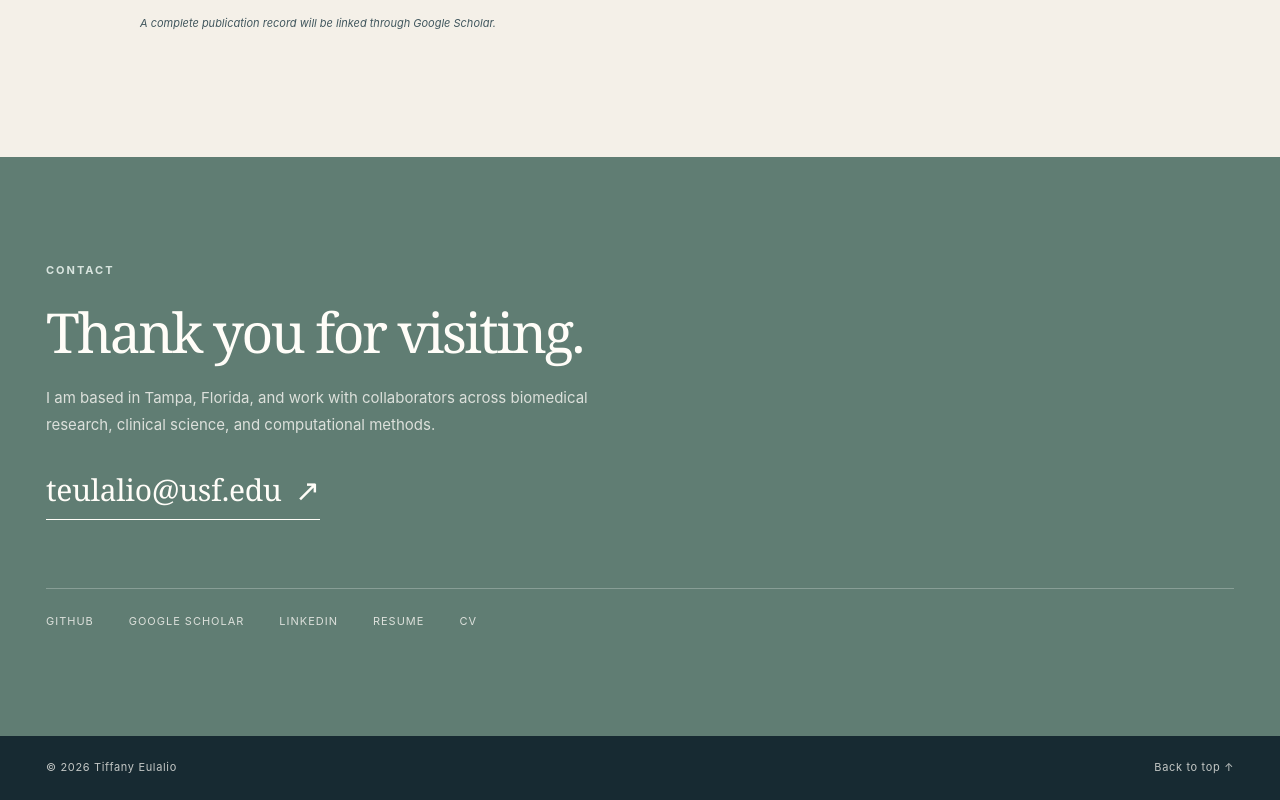
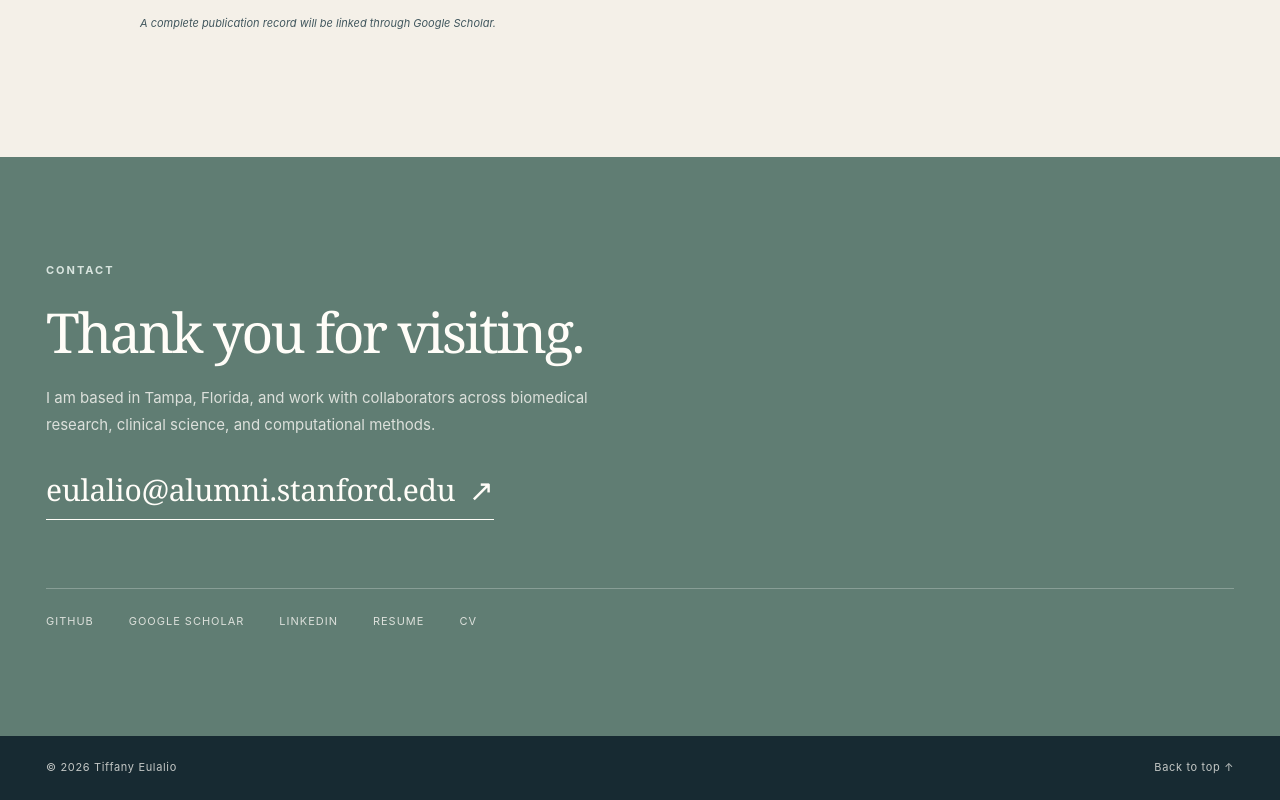
Before and after one commit to tyeulalio/tyeulalio.github.io, a Next.js app: page / in a window 1280 px wide. Shown: the part 4564-5364 px from the top of the page. Built offline with nearby package versions, Linux system fonts and the light colour scheme.

Commit message:
Use Stanford alumni email

```diff
--- a/app/page.tsx
+++ b/app/page.tsx
@@ -215,8 +215,8 @@ export default function Home() {
           I am based in Tampa, Florida, and work with collaborators across
           biomedical research, clinical science, and computational methods.
         </p>
-        <a className="email-link" href="mailto:teulalio@usf.edu">
-          teulalio@usf.edu <span aria-hidden="true">↗</span>
+        <a className="email-link" href="mailto:eulalio@alumni.stanford.edu">
+          eulalio@alumni.stanford.edu <span aria-hidden="true">↗</span>
         </a>
         <div className="contact-links" aria-label="Additional links">
           <span>GitHub</span>
```
